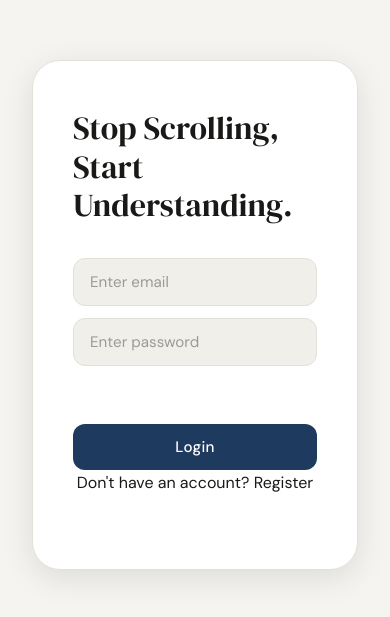
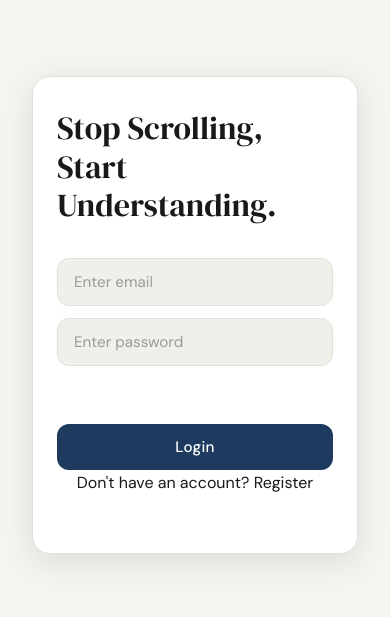
Before and after one commit to AadityaP12/Summarization-Web-App, a React (Vite) app in the folder frontend/: page / in a window 390 px wide. Shown: the part 107-724 px from the top of the page. Built offline with nearby package versions, Linux system fonts and the light colour scheme; no server answers.

Commit message:
improve mobile responsiveness

```diff
--- a/frontend/src/components/Login.css
+++ b/frontend/src/components/Login.css
@@ -100,3 +100,11 @@
   color: var(--danger);
   text-align: center;
 }
+
+@media (max-width: 480px) {
+    .login-container,
+    .welcome-container {
+        padding: 2rem 1.5rem;
+        border-radius: var(--radius-lg);
+    }
+}
--- a/frontend/src/components/Summarize.jsx
+++ b/frontend/src/components/Summarize.jsx
@@ -79,9 +79,6 @@ function Summarize(){
 
 
       <textarea
-
-      rows={20}
-      cols={80}
       placeholder="Paste your content here"
       value={text}
       onChange={(e)=> setText(e.target.value)}
--- a/frontend/src/components/WelcomePage.css
+++ b/frontend/src/components/WelcomePage.css
@@ -83,3 +83,11 @@
   border-radius: 50%;
   animation: spin 0.8s linear infinite;
 }
+
+@media (max-width: 480px) {
+    .login-container,
+    .welcome-container {
+        padding: 2rem 1.5rem;
+        border-radius: var(--radius-lg);
+    }
+}
```
